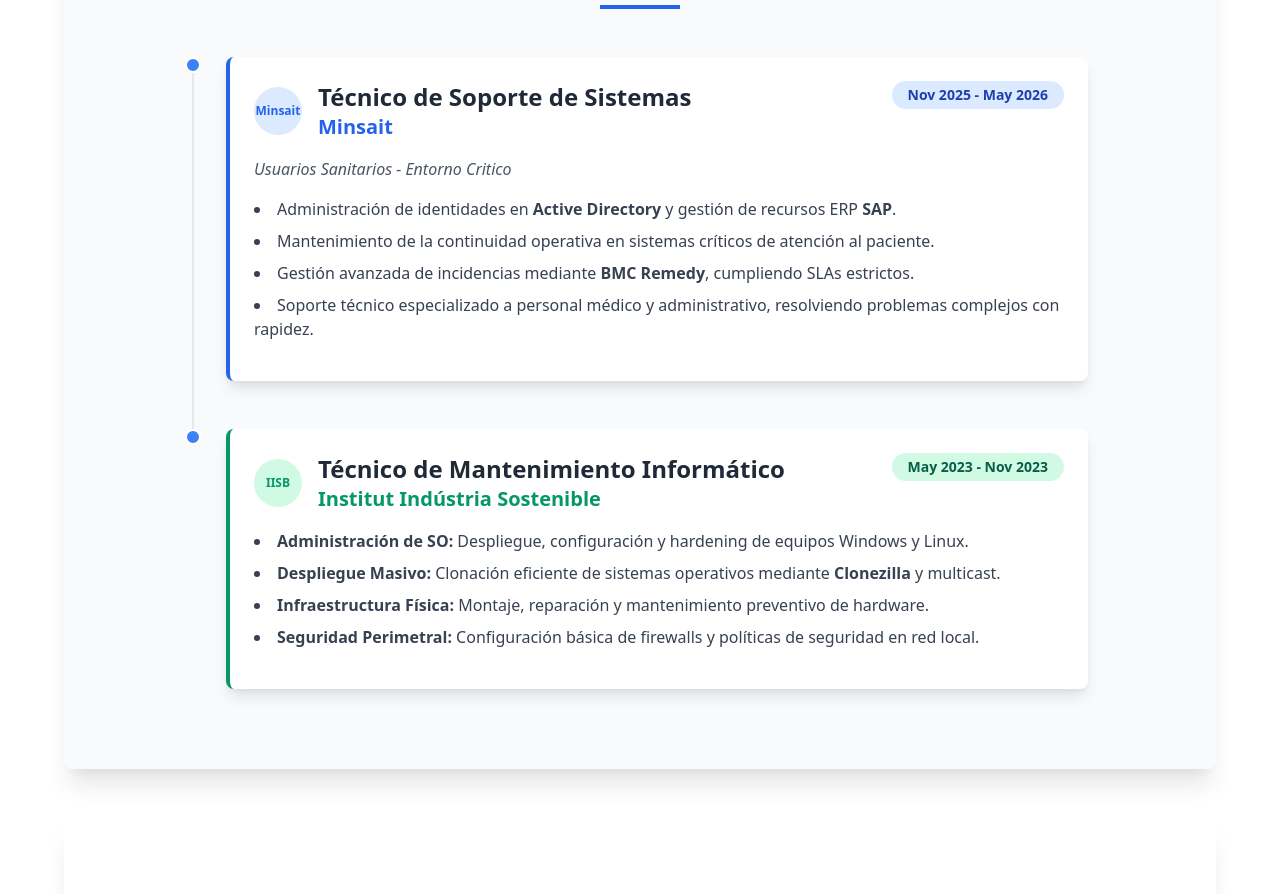
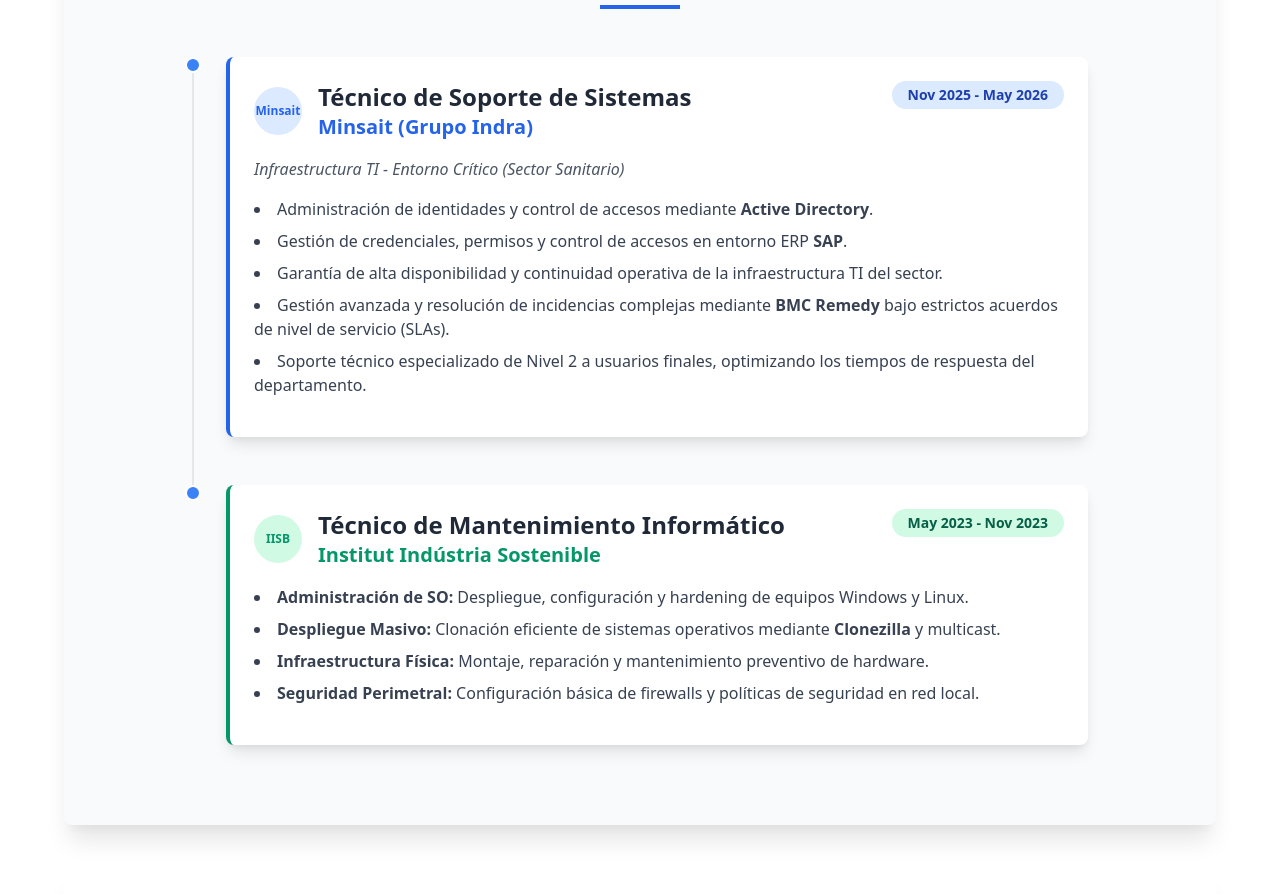
Before and after one commit to atrumin16/portfolio, a plain HTML site: page index.html in a window 1280 px wide. Shown: the part 967-1861 px from the top of the page. Drawn offline with nearby package versions, Linux system fonts and the light colour scheme.

Commit message:
Update index.html

```diff
--- a/index.html
+++ b/index.html
@@ -205,19 +205,20 @@
                             <div class="w-12 h-12 bg-blue-100 rounded-full flex items-center justify-center mr-4 text-blue-600 font-bold text-xs">Minsait</div>
                             <div>
                                 <h3 class="text-2xl font-bold text-gray-800">Técnico de Soporte de Sistemas</h3>
-                                <p class="text-xl text-blue-600 font-semibold">Minsait </p>
+                                <p class="text-xl text-blue-600 font-semibold">Minsait (Grupo Indra)</p>
                             </div>
                         </div>
                         <span class="mt-2 md:mt-0 bg-blue-100 text-blue-800 px-4 py-1 rounded-full text-sm font-bold self-start">Nov 2025 - May 2026</span>
                     </div>
 
-                    <p class="text-gray-600 mb-4 italic">Usuarios Sanitarios - Entorno Critico</p>
+                    <p class="text-gray-600 mb-4 italic">Infraestructura TI - Entorno Crítico (Sector Sanitario)</p>
 
                     <ul class="list-disc list-inside text-gray-700 space-y-2 mb-4">
-                        <li>Administración de identidades en <strong>Active Directory</strong> y gestión de recursos ERP <strong>SAP</strong>.</li>
-                        <li>Mantenimiento de la continuidad operativa en sistemas críticos de atención al paciente.</li>
-                        <li>Gestión avanzada de incidencias mediante <strong>BMC Remedy</strong>, cumpliendo SLAs estrictos.</li>
-                        <li>Soporte técnico especializado a personal médico y administrativo, resolviendo problemas complejos con rapidez.</li>
+                        <li>Administración de identidades y control de accesos mediante <strong>Active Directory</strong>.</li>
+                        <li>Gestión de credenciales, permisos y control de accesos en entorno ERP <strong>SAP</strong>.</li>
+                        <li>Garantía de alta disponibilidad y continuidad operativa de la infraestructura TI del sector.</li>
+                        <li>Gestión avanzada y resolución de incidencias complejas mediante <strong>BMC Remedy</strong> bajo estrictos acuerdos de nivel de servicio (SLAs).</li>
+                        <li>Soporte técnico especializado de Nivel 2 a usuarios finales, optimizando los tiempos de respuesta del departamento.</li>
                     </ul>
                 </div>
             </div>
```
